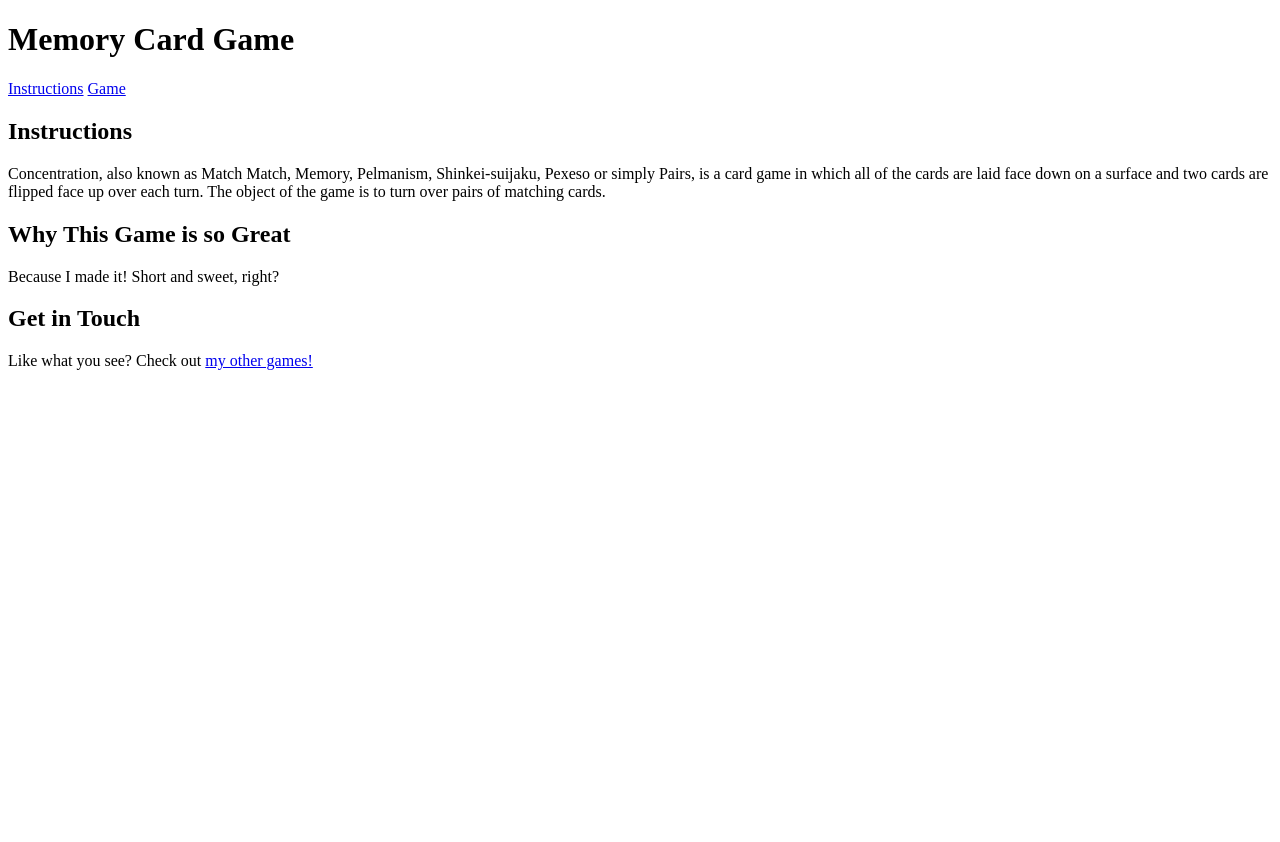
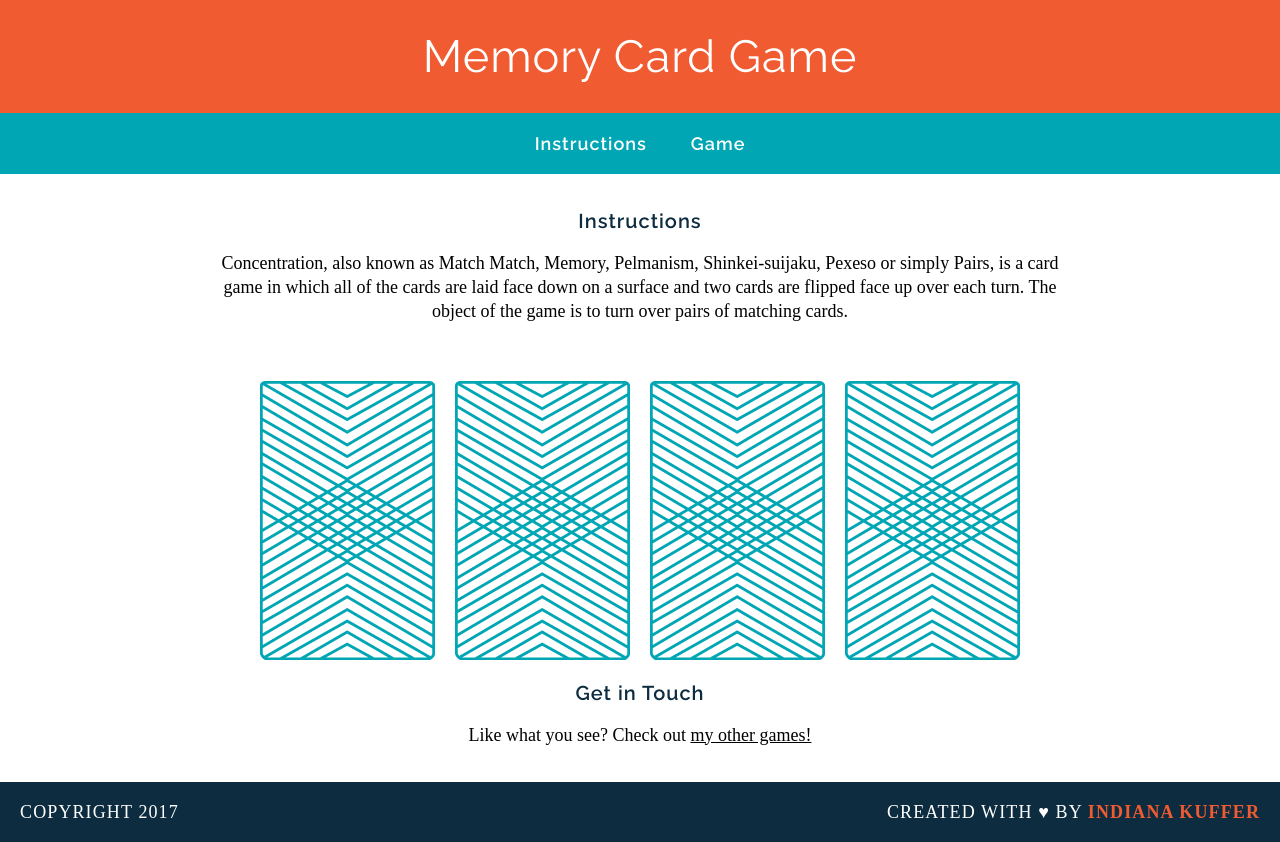
Before and after one commit to indianakuffer/wdi-fundamentals-memorygame, a plain HTML site: page memory_game/index.html in a window 1280 px wide. Before the commit the page ends 800 px from the top, so only its background shows below. Drawn offline with Linux system fonts and the light colour scheme; a web font is replaced by a local one.

Commit message:
html changes + new css

```diff
--- /dev/null
+++ b/memory_game/css/style.css
@@ -0,0 +1,97 @@
+body {
+  text-align: center;
+  margin: 0;
+}
+
+header {
+  background-color: #F15B31;
+  color: white;
+  padding: 30px 20px;
+}
+
+h1 {
+  font-family: "Raleway", sans-serif;
+  font-weight: 400;
+  letter-spacing: 1px;
+  font-size: 45px;
+  margin: 0;
+}
+
+a {
+  color: inherit;
+}
+
+nav {
+  background-color: #00A6B3;
+  padding: 20px 0;
+}
+nav a {
+  font-family: "Raleway", sans-serif;
+  color: white;
+  margin: 0 20px;
+  letter-spacing: 1px;
+  font-weight: 600;
+  font-size: 18px;
+  text-decoration: none;
+  border-bottom: 2px solid transparent;
+}
+
+nav a:hover {
+  border-color: white;
+}
+
+
+main {
+  width: 850px;
+  margin: 35px auto;
+}
+
+h2 {
+  font-family: "Raleway", sans-serif;
+  color: #0D2C40;
+  letter-spacing: 1px;
+  font-weight: 600;
+  font-size: 20px;
+}
+
+p {
+  font-family: "Droid Serif", serif;
+  line-height: 24px;
+  font-size: 18px;
+}
+
+img {
+  margin: 40px 8px 0 8px;
+}
+
+footer {
+  text-transform: uppercase;
+  padding: 0 20px;
+  background-color: #0D2C40;
+  color: white;
+  font-size: 14px;
+  letter-spacing: .08em;
+  font-weight: 500;
+}
+
+.copyright {
+  float: left;
+}
+
+.message {
+  float: right;
+}
+
+.clearfix:after {
+visibility: hidden;
+display: block;
+content: " ";
+clear: both;
+height: 0;
+font-size: 0;
+}
+
+.name {
+  font-weight: 700;
+  color: #F15B31;
+}
--- a/memory_game/index.html
+++ b/memory_game/index.html
@@ -3,20 +3,32 @@
   <head>
     <meta charset="utf-8">
     <title>Memory Card Game</title>
+    <link rel="stylesheet" href="css/style.css" type="text/css">
+    <link href="https://fonts.googleapis.com/css?family=Droid+Serif|Raleway:400,500,600,700" rel="stylesheet">
   </head>
   <body>
-    <h1>Memory Card Game</h1>
-    <a href="#">Instructions</a>
-    <a href="#">Game</a>
-    <h2>Instructions</h2>
-    <p>Concentration, also known as Match Match, Memory, Pelmanism, Shinkei-suijaku, Pexeso or simply Pairs, is a card game in which all of the cards are laid face down on a surface and two cards are flipped face up over each turn. The object of the game is to turn over pairs of matching cards.</p>
-    <h2>Why This Game is so Great</h2>
-    <p>Because I made it! Short and sweet, right?</p>
-    <h2>Get in Touch</h2>
-    <p>Like what you see? Check out <a href="https://indianakuffer.itch.io/" target="_blank">my other games!</a></p>
-    <img src="" alt="">
-    <img src="" alt="">
-    <img src="" alt="">
-    <img src="" alt="">
+    <header>
+      <h1>Memory Card Game</h1>
+    </header>
+    <nav>
+      <a href="#instructions">Instructions</a>
+      <a href="#game">Game</a>
+    </nav>
+    <main>
+      <h2 id="instructions">Instructions</h2>
+      <p>Concentration, also known as Match Match, Memory, Pelmanism, Shinkei-suijaku, Pexeso or simply Pairs, is a card game in which all of the cards are laid face down on a surface and two cards are flipped face up over each turn. The object of the game is to turn over pairs of matching cards.</p>
+      <div id="game">
+        <img src="images/back.png" alt="Queen of Diamonds">
+        <img src="images/back.png" alt="Queen of Hearts">
+        <img src="images/back.png" alt="King of Diamonds">
+        <img src="images/back.png" alt="King of Hearts">
+      </div>
+      <h2>Get in Touch</h2>
+      <p>Like what you see? Check out <a href="https://indianakuffer.itch.io/" target="_blank">my other games!</a></p>
+    </main>
+    <footer class="clearfix">
+      <p class="copyright">Copyright 2017</p>
+      <p class="message">Created with &hearts; by <span class="name">Indiana Kuffer</span></p>
+    </footer>
   </body>
 </html>
```
